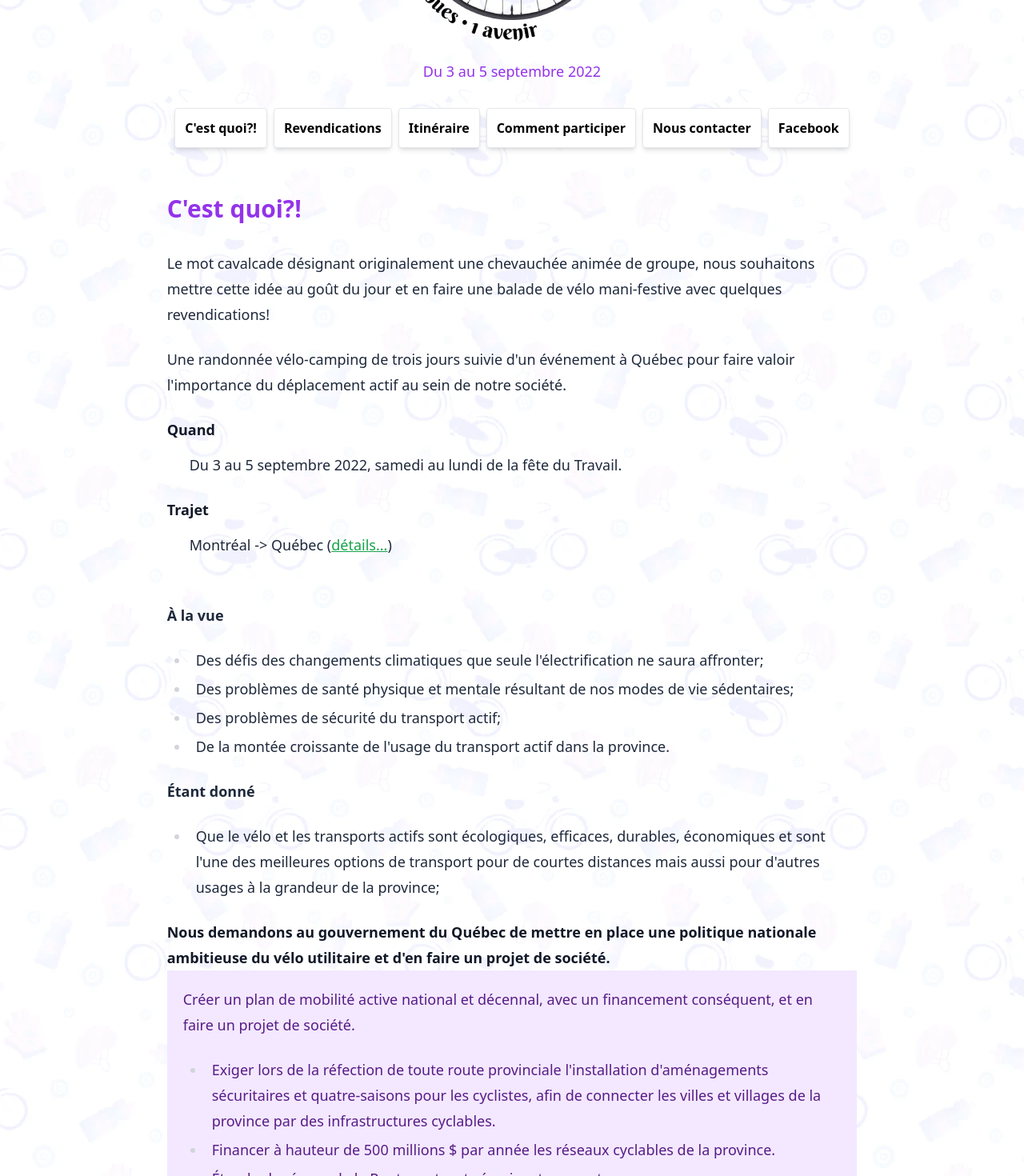
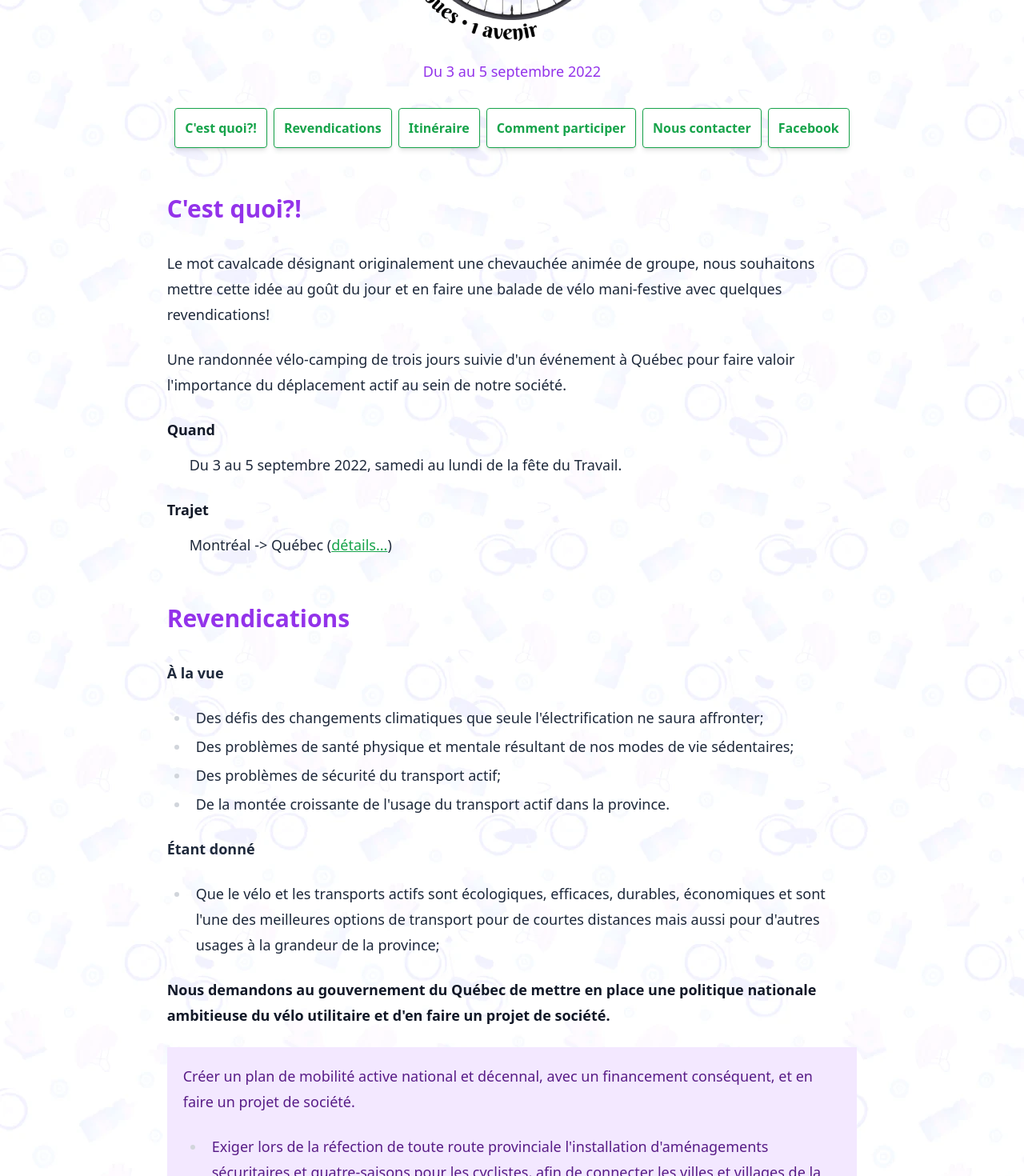
Before and after one commit to gfmtl/cavalcades, a React (Create React App) app: page / in a window 1280 px wide. Shown: the part 360-1830 px from the top of the page at 80% size. Built offline with nearby package versions, Linux system fonts and the light colour scheme.

Commit message:
links fix

```diff
--- a/package.json
+++ b/package.json
@@ -8,6 +8,7 @@
     "@testing-library/user-event": "^13.5.0",
     "react": "^18.2.0",
     "react-dom": "^18.2.0",
+    "react-router-hash-link": "^2.4.3",
     "react-scripts": "5.0.1",
     "web-vitals": "^2.1.4"
   },
--- a/src/App.js
+++ b/src/App.js
@@ -1,10 +1,11 @@
+import { HashLink } from 'react-router-hash-link';
+
 import logo from './logo_small.png';
 import './App.css';
 
-const Link = props => <a class="text-green-600 underline hover:no-underline hover:bg-green-600 hover:text-white rounded" target="www.google.com">{props.children}</a>
-const ShareLink = props => <span class="text-green-600 underline hover:no-underline hover:bg-green-600 hover:text-white rounded cursor-pointer">{props.children}</span>
+const Link = props => <a class="text-green-600 underline hover:no-underline hover:bg-green-600 hover:text-white rounded" href={props.href} target={props.href[0] === '#' ? '_self' : '_blank'}>{props.children}</a>
 
-const Section = props => <section class="px-8">{props.children}</section>
+const Section = props => <section id={props.id} class="px-8">{props.children}</section>
 const SectionTitle = props => <h2 class=" text-purple-600">{props.children}</h2>
 const SubTitle = props => <h3 class="text-xl font-bold">{props.children}</h3>
 
@@ -53,8 +54,9 @@ const Revendication = props => <div
 
 const NavItem = props => <li>
   <a
-    target="www.google.ca"
-    class="block p-3 transition-all font-semibold bg-white rounded border  text-{color}-600  border-{color}-600 shadow-md hover:text-white hover:bg-{color}-600"
+    href={props.href}
+    target={props.href[0] === '#' ? '_self' : '_blank'}
+    class="block p-3 transition-all font-semibold bg-white rounded border  text-green-600  border-green-600 shadow-md hover:text-white hover:bg-green-600"
     >{props.children}</a>
 </li>
 
@@ -87,7 +89,7 @@ function App() {
         <div class="prose prose-ol:lg:my-1 prose-li:lg:my-1 lg:prose-lg mx-auto text-slate-800">
           <div>
 
-            <Section>
+            <Section id="quoi">
               <SectionTitle>C'est quoi?!</SectionTitle>
 
               <p>
@@ -107,8 +109,8 @@ function App() {
               </dl>
             </Section>
 
-            <Section>
-              <SectionTitle text="Revendications"></SectionTitle>
+            <Section id="pourquoi">
+              <SectionTitle>Revendications</SectionTitle>
 
               <h5 class="font-bold">À la vue</h5>
               <ul>
@@ -129,10 +131,10 @@ function App() {
                   distances mais aussi pour d'autres usages à la grandeur de la province;
                 </li>
               </ul>
-              <strong>
+              <p><strong>
                 Nous demandons au gouvernement du Québec de mettre en place une politique nationale
                 ambitieuse du vélo utilitaire et d'en faire un projet de société.
-              </strong>
+              </strong></p>
 
               <div class="p-5 bg-purple-100 cursor-pointer text-purple-900">
                 Créer un plan de mobilité active national et décennal, avec un financement conséquent,
@@ -213,8 +215,8 @@ function App() {
               </div>
             </Section>
 
-            <Section>
-              <SectionTitle text="Itinéraire"></SectionTitle>
+            <Section id="chemin">
+              <SectionTitle>Itinéraire</SectionTitle>
 
               <p>Montréal -> Québec sur la rive nord, route 138.</p>
 
@@ -227,7 +229,6 @@ function App() {
                   end="Louiseville"
                   length="100 km"
                 >
-                </Jour>
                   <Heure start="08h00">Maison des Cyclistes, Montréal - > Repentigny (28,8 km)</Heure>
                   <Heure start="10h00"
                     >Collation au <Link
@@ -299,6 +300,7 @@ function App() {
                       </li>
                     </ul>
                   </Heure>
+                </Jour>
 
                 <Jour
                   link="https://www.google.com/maps/dir/Parc+tricentenaire,+Louiseville,+QC/Parc+Laviolette,+Rue+Notre+Dame+Ouest,+Trois-Rivi%C3%A8res,+QC/Toilette,+Champlain,+QC+G0X+1C0/Moulin+%C3%A0+vent+de+Grondines,+Chemin+des+Anc%C3%AAtres,+Grondines,+QC/Ar%C3%A9na+de+Donnacona,+Rue+de+l%27%C3%89glise,+Donnacona,+QC/@46.4748646,-72.6158766,10z/data=!3m1!4b1!4m32!4m31!1m5!1m1!1s0x4cc62fa183928631:0x18be139896f97ffe!2m2!1d-72.9420103!2d46.2570143!1m5!1m1!1s0x4cc7cf63a91f1281:0x87dbbd2eef6090b2!2m2!1d-72.5691662!2d46.3151028!1m5!1m1!1s0x4cc7beeb968e8907:0x3022f7431e45e175!2m2!1d-72.3397759!2d46.4406329!1m5!1m1!1s0x4cc79c10bd5c98cf:0x9aa3f02b475f791b!2m2!1d-72.0377129!2d46.5879705!1m5!1m1!1s0x4cc77e9ea9ff0b3b:0xce3b14169ad321e6!2m2!1d-71.7297238!2d46.6789205!3e1!5m1!1e3"
@@ -307,7 +309,6 @@ function App() {
                   end="Donnacona"
                   length="120 km"
                 >
-                </Jour>
                   <Heure start="08h00">Louiseville -> Trois-Rivières (31,7 km)</Heure>
                   <Heure start="10h30"
                     >Collation au <Link
@@ -369,6 +370,7 @@ function App() {
                       <li>Douche Complexe Sportif Promutuel Donnacona 🚿</li>
                     </ul>
                   </Heure>
+                </Jour>
 
                 <Jour
                   link="https://maps.app.goo.gl/e6gv1Bk6rkb6u7kQ6"
@@ -377,7 +379,6 @@ function App() {
                   end="Québec"
                   length="60 km"
                 >
-                </Jour>
                   <Heure start="08h00">Donnacona -> Cap Rouge (35,1 km)</Heure>
                   <Heure start="10h30"
                     >Collation au <Link
@@ -417,16 +418,17 @@ function App() {
                       href="https://www.google.com/maps/place/%C3%89cole+primaire+Le+Plateau/@45.5253668,-73.5694793,17z/data=!3m1!4b1!4m5!3m4!1s0x4cc91bc7de6d5185:0xdeb15eceac2700bc!8m2!3d45.525373!4d-73.5672807"
                       >école primaire Le Plateau</Link
                     ></Heure>
+                </Jour>
 
               </Timeline>
             </Section>
 
-            <Section>
-              <SectionTitle text="Comment participer"></SectionTitle>
+            <Section id="participer">
+              <SectionTitle>Comment participer</SectionTitle>
 
               <p>Ça vous interpelle?! Joignez-vous à nous!</p>
 
-              <SubTitle text="Joindre la cavalcade"></SubTitle>
+              <SubTitle>Joindre la cavalcade</SubTitle>
               <p>
                 Vous pouvez rejoindre la Cavalcade à n'importe quel point dans son <Link href="#chemin"
                   >parcours</Link
@@ -478,13 +480,13 @@ function App() {
                   </dd>
                 </dl>
               </dl>
-              <SubTitle text="Encourager la cavalcade"></SubTitle>
+              <SubTitle>Encourager la cavalcade</SubTitle>
               <p>
                 Même si vous ne pouvez pas participer en personne, il y a une tonne de moyens de nous
                 encourager!
               </p>
               <dl>
-                <dt><ShareLink>Parlez-en!</ShareLink></dt>
+                <dt><Link href="https://www.facebook.com/cavalcadevelo">Parlez-en!</Link></dt>
                 <dd>En personne ou en ligne! Partagez cette page ou l'événement Facebook.</dd>
                 <dt>
                   <Link
@@ -498,8 +500,8 @@ function App() {
               </dl>
             </Section>
 
-            <Section>
-              <SectionTitle text="Nous contacter"></SectionTitle>
+            <Section id="contact">
+              <SectionTitle>Nous contacter</SectionTitle>
 
               <p>
                 Pour toute question, contacter <Link
```
Also changed, not shown: 1 other file (tests, documents, lock files or other folders). Lines whose indentation alone changed are shown as unchanged.
